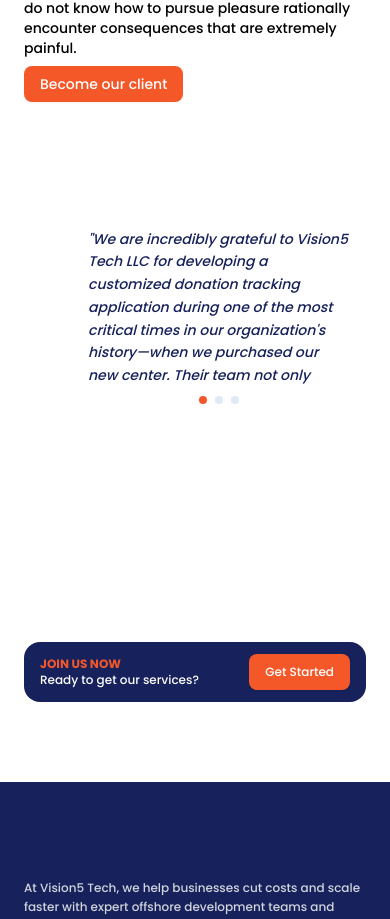
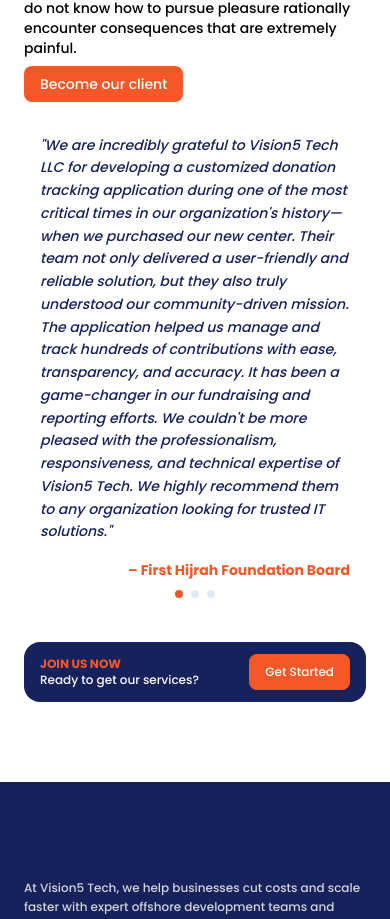
Before and after one commit to Vision-Vertex/Vision-Landing, a Next.js app: page / in a window 390 px wide. Shown: the part 7316-8235 px from the top of the page. Built offline with nearby package versions, Linux system fonts and the light colour scheme.

Commit message:
new update

```diff
--- a/src/components/home/services.tsx
+++ b/src/components/home/services.tsx
@@ -37,7 +37,7 @@
 
   return (
     <div
-      className="relative"
+      className="relative lg:mb-40"
       style={{ height: `calc(${visibleServices.length} * 100vh)` }}
     >
       <div
--- a/src/components/home/testmonial.tsx
+++ b/src/components/home/testmonial.tsx
@@ -46,7 +46,7 @@
           height={150}
         />
 
-        <div className="relative  ml-12 md:px-8 md:py-24">
+        <div className="relative  lg:ml-12 lg:px-8 md:py-24">
   <div
        ref={scrollRef}
         onScroll={handleScroll}
@@ -64,7 +64,7 @@
         </div>
 
         <div
-          className="text-primary lg:text-white text-sm leading-relaxed max-w-full max-h-[10rem] overflow-x-auto"
+          className="text-primary lg:text-white text-sm leading-relaxed max-w-full min-h-full lg:max-h-[10rem] lg:overflow-x-auto"
           style={{ scrollbarWidth: "none" }}
         >
           <p className="italic">"{testimonial.quote}"</p>
```
